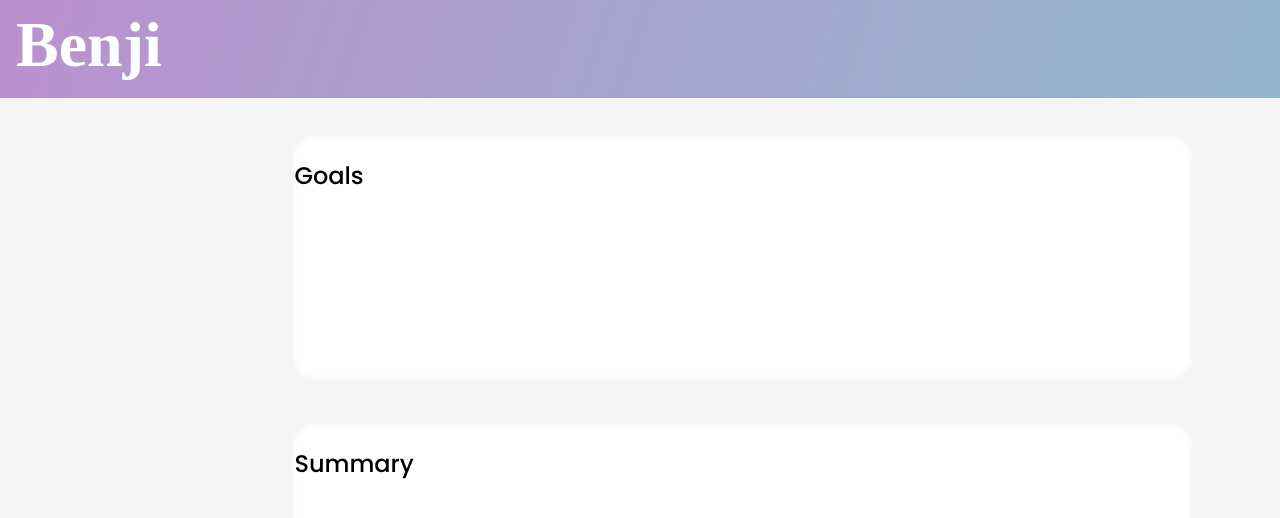
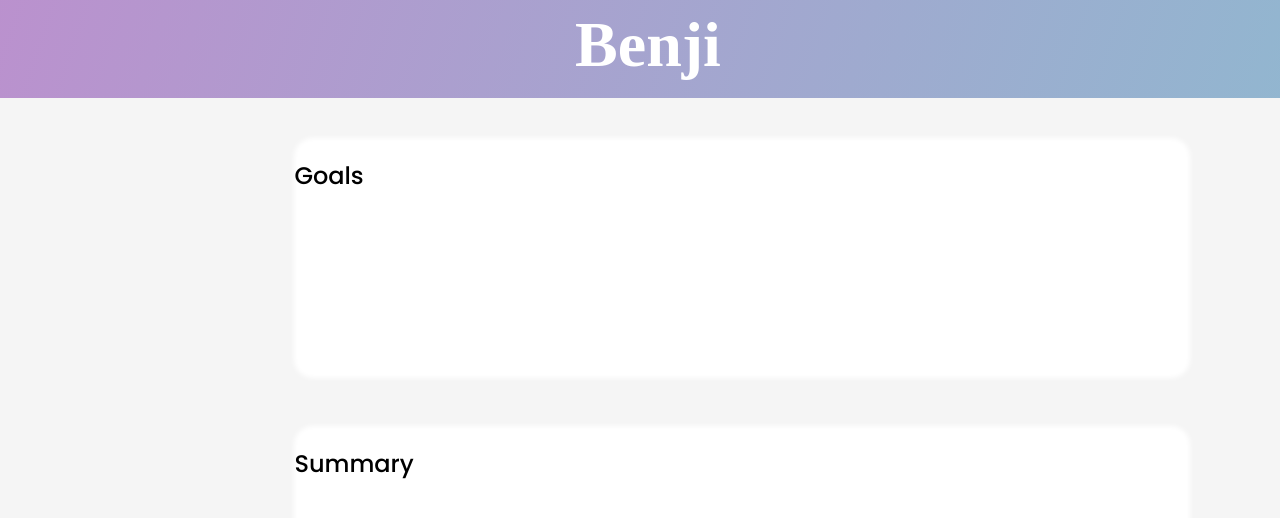
Before and after one commit to victorsandru/Benji, a React (Create React App) app in the folder benji/: page /goals in a window 1280 px wide. Shown: the top 518 px of the page. Built offline with nearby package versions, Linux system fonts and the light colour scheme; a web font is replaced by a local one.

Commit message:
Center app name in the TopNavigationBar component

```diff
--- a/benji/src/components/TopNavigationBar.module.css
+++ b/benji/src/components/TopNavigationBar.css
@@ -1,11 +1,12 @@
 /* Import Google font */
 @import url('https://fonts.googleapis.com/css2?family=Oooh+Baby&display=swap');
 
-.appName {
+.app-name {
     font-family: 'Oooh Baby', cursive;
     font-size: 4rem;
     color: white;
     font-weight: 600;
     margin: 0;
     padding: 0.5rem 0 1rem 1rem;
+    text-align: center;
 }
--- a/benji/src/components/TopNavigationBar.js
+++ b/benji/src/components/TopNavigationBar.js
@@ -2,13 +2,13 @@
  * This element shows up as a colored bar at the top of the page.
  */
 
-import classes from "./TopNavigationBar.module.css";
+import "./TopNavigationBar.css";
 import "../Goals.css";
 
 const TopNavigationBar = () => {
   return (
     <header className={"gradient-1-background"}>
-      <h1 className={classes.appName}>Benji</h1>
+      <h1 className={"app-name"}>Benji</h1>
     </header>
   );
 };
```
